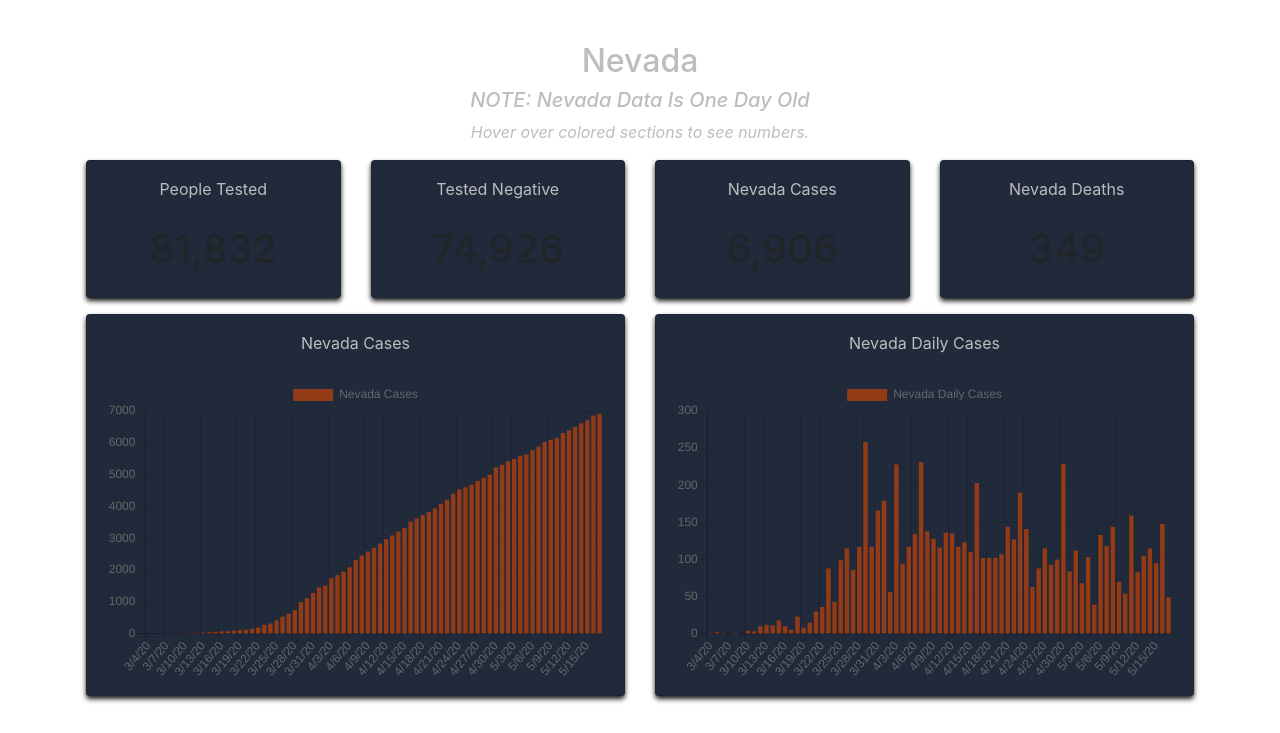
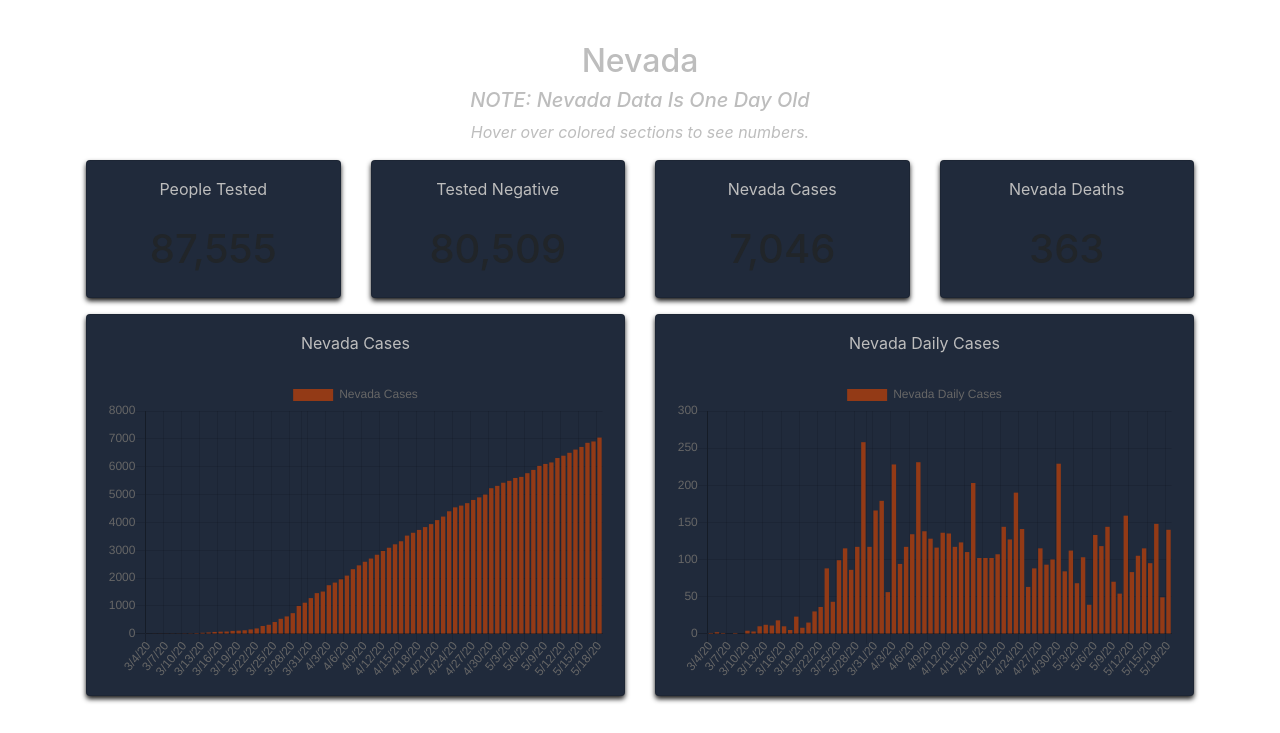
Before and after one commit to roncham/covid19, a Gatsby site: page /nevada in a window 1280 px wide. Shown: the part 64-797 px from the top of the page. Built offline with nearby package versions, Linux system fonts and the light colour scheme; Gatsby itself is replaced by a stand-in of ours.

Commit message:
daily...

```diff
--- a/src/pages/nevada.js
+++ b/src/pages/nevada.js
@@ -91,6 +91,7 @@ class NevadaPage extends Component {
 				'5/15/20',
 				'5/16/20',
 				'5/17/20',
+				'5/18/20',
 			],
 			datasets: [
 				{
@@ -171,6 +172,7 @@ class NevadaPage extends Component {
 						6709,
 						6857,
 						6906,
+						7046,
 					],
 					fill: false, // Don't fill area under the line
 					backgroundColor: '#933A16', // Line color
@@ -254,6 +256,7 @@ class NevadaPage extends Component {
 				'5/15/20',
 				'5/16/20',
 				'5/17/20',
+				'5/18/20',
 			],
 			datasets: [
 				{
@@ -334,6 +337,7 @@ class NevadaPage extends Component {
 						95,
 						148,
 						49,
+						140,
 					],
 					fill: false, // Don't fill area under the line
 					backgroundColor: '#933A16', // Bar color
@@ -417,6 +421,7 @@ class NevadaPage extends Component {
 				'5/15/20',
 				'5/16/20',
 				'5/17/20',
+				'5/18/20',
 			],
 			datasets: [
 				{
@@ -467,36 +472,37 @@ class NevadaPage extends Component {
 						151,
 						159,
 						163,
-						168,
-						171,
-						178,
-						191,
-						200,
-						209,
-						214,
-						227,
-						234,
-						244,
-						249,
-						255,
-						265,
-						270,
-						275,
-						280,
-						284,
-						289,
-						303,
-						311,
-						319,
-						326,
+						169,
+						173,
+						180,
+						193,
+						202,
+						211,
+						216,
+						229,
+						236,
+						246,
+						252,
+						257,
+						267,
+						272,
+						277,
+						283,
+						287,
+						292,
+						306,
+						315,
+						322,
 						329,
-						334,
-						340,
-						345,
-						346,
+						332,
+						337,
+						343,
 						348,
-						349,
-						349,
+						351,
+						356,
+						357,
+						362,
+						363,
 					],
 					backgroundColor: 'maroon',
 				},
@@ -568,6 +574,7 @@ class NevadaPage extends Component {
 				'5/15/20',
 				'5/16/20',
 				'5/17/20',
+				'5/18/20',
 			],
 			datasets: [
 				{
@@ -607,8 +614,8 @@ class NevadaPage extends Component {
 						9,
 						8,
 						4,
-						5,
-						3,
+						6,
+						4,
 						7,
 						13,
 						9,
@@ -617,26 +624,27 @@ class NevadaPage extends Component {
 						13,
 						7,
 						10,
-						5,
 						6,
+						5,
 						10,
 						5,
 						5,
-						5,
+						6,
 						4,
 						5,
 						14,
-						8,
-						8,
+						9,
+						7,
 						7,
 						3,
 						5,
 						6,
 						5,
-						1,
-						2,
-						1,
-						0,
+						3,
+						5,
+						1,
+						5,
+						1,
 					],
 				},
 			],
@@ -699,6 +707,7 @@ class NevadaPage extends Component {
 				'5/15/20',
 				'5/16/20',
 				'5/17/20',
+				'5/18/20',
 			],
 			datasets: [
 				{
@@ -761,7 +770,8 @@ class NevadaPage extends Component {
 						9.2,
 						9.0,
 						8.5,
-						8.6,
+						8.4,
+						8.0,
 					],
 				},
 				{
@@ -826,6 +836,7 @@ class NevadaPage extends Component {
 						10.0,
 						10.0,
 						10.0,
+						10.0,
 					],
 				},
 				{
@@ -835,6 +846,7 @@ class NevadaPage extends Component {
 					borderColor: 'green',
 					pointRadius: 1,
 					data: [
+						5.0,
 						5.0,
 						5.0,
 						5.0,
@@ -972,6 +984,7 @@ class NevadaPage extends Component {
 				'5/15/20',
 				'5/16/20',
 				'5/17/20',
+				'5/18/20',
 			],
 			datasets: [
 				{
@@ -1053,6 +1066,7 @@ class NevadaPage extends Component {
 						5298,
 						5366,
 						5463,
+						5536,
 					],
 				},
 			],
@@ -1135,6 +1149,7 @@ class NevadaPage extends Component {
 				'5/15/20',
 				'5/16/20',
 				'5/17/20',
+				'5/18/20',
 			],
 			datasets: [
 				{
@@ -1216,6 +1231,7 @@ class NevadaPage extends Component {
 						63,
 						68,
 						97,
+						73,
 					],
 				},
 			],
@@ -1278,6 +1294,7 @@ class NevadaPage extends Component {
 				'5/15/20',
 				'5/16/20',
 				'5/17/20',
+				'5/18/20',
 			],
 			datasets: [
 				{
@@ -1339,6 +1356,7 @@ class NevadaPage extends Component {
 						1430,
 						1436,
 						1437,
+						1460,
 					],
 				},
 			],
@@ -1400,6 +1418,7 @@ class NevadaPage extends Component {
 				'5/15/20',
 				'5/16/20',
 				'5/17/20',
+				'5/18/20',
 			],
 			datasets: [
 				{
@@ -1461,6 +1480,7 @@ class NevadaPage extends Component {
 						14,
 						6,
 						1,
+						23,
 					],
 				},
 			],
@@ -1543,6 +1563,7 @@ class NevadaPage extends Component {
 				'5/15/20',
 				'5/16/20',
 				'5/17/20',
+				'5/18/20',
 			],
 			datasets: [
 				{
@@ -1623,6 +1644,7 @@ class NevadaPage extends Component {
 						293,
 						296,
 						296,
+						304,
 					],
 					backgroundColor: 'maroon',
 				},
@@ -1694,6 +1716,7 @@ class NevadaPage extends Component {
 				'5/15/20',
 				'5/16/20',
 				'5/17/20',
+				'5/18/20',
 			],
 			datasets: [
 				{
@@ -1763,6 +1786,7 @@ class NevadaPage extends Component {
 						2,
 						3,
 						0,
+						8,
 					],
 				},
 			],
@@ -1773,7 +1797,7 @@ class NevadaPage extends Component {
 			datasets: [
 				{
 					label: 'Age of Cases',
-					data: [50, 164, 362, 2243, 1450, 1191],
+					data: [51, 165, 367, 2275, 1471, 1204],
 					backgroundColor: [
 						'rgb(54, 162, 235)', //blue
 						'rgb(255, 99, 132)', //salmon
@@ -1791,7 +1815,7 @@ class NevadaPage extends Component {
 			datasets: [
 				{
 					label: 'Sex',
-					data: [2769, 2598, 96],
+					data: [2810, 2635, 91],
 					backgroundColor: [
 						'rgb(255, 99, 132)',
 						'rgb(54, 162, 235)',
@@ -1831,7 +1855,7 @@ class NevadaPage extends Component {
 										</div>
 									</div>
 									<div className="card-value pt-4">
-										<h1>81,832</h1>
+										<h1>87,555</h1>
 									</div>
 								</div>
 							</div>
@@ -1843,7 +1867,7 @@ class NevadaPage extends Component {
 										</div>
 									</div>
 									<div className="card-value pt-4">
-										<h1>74,926</h1>
+										<h1>80,509</h1>
 									</div>
 								</div>
 							</div>
@@ -1855,7 +1879,7 @@ class NevadaPage extends Component {
 										</div>
 									</div>
 									<div className="card-value pt-4">
-										<h1>6,906</h1>
+										<h1>7,046</h1>
 									</div>
 								</div>
 							</div>
@@ -1867,7 +1891,7 @@ class NevadaPage extends Component {
 										</div>
 									</div>
 									<div className="card-value pt-4">
-										<h1>349</h1>
+										<h1>363</h1>
 									</div>
 								</div>
 							</div>
@@ -1953,7 +1977,7 @@ class NevadaPage extends Component {
 											</div>
 										</div>
 										<div className="card-value pt-4">
-											<h1>5,463</h1>
+											<h1>5,536</h1>
 										</div>
 									</div>
 								</div>
@@ -1965,7 +1989,7 @@ class NevadaPage extends Component {
 											</div>
 										</div>
 										<div className="card-value pt-4">
-											<h1>1,437</h1>
+											<h1>1,460</h1>
 										</div>
 									</div>
 								</div>
@@ -1977,7 +2001,7 @@ class NevadaPage extends Component {
 											</div>
 										</div>
 										<div className="card-value pt-4">
-											<h1>4,055</h1>
+											<h1>4,178</h1>
 										</div>
 									</div>
 								</div>
@@ -1989,7 +2013,7 @@ class NevadaPage extends Component {
 											</div>
 										</div>
 										<div className="card-value pt-4">
-											<h1>296</h1>
+											<h1>304</h1>
 										</div>
 									</div>
 								</div>
```
